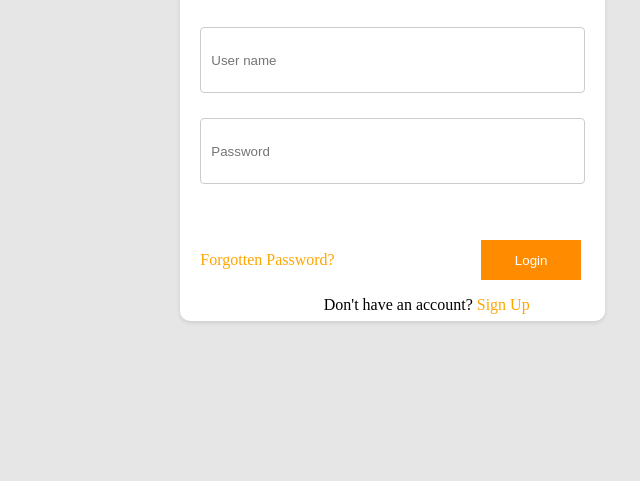
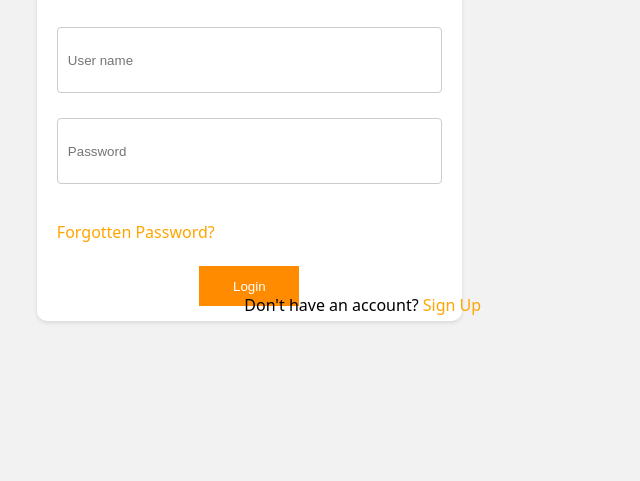
Before and after one commit to FarhanAadil196/Registration-Form, a plain HTML site: page index.html in a window 1280 px wide. Shown: the part 319-800 px from the top of the page, without its empty margins (285-925 px from the left). Drawn offline with Linux system fonts and the light colour scheme.

Commit message:
second commit

```diff
--- a/index.html
+++ b/index.html
@@ -11,7 +11,7 @@
     <style>
        body {
         background-color: rgb(230, 230, 230);
-        font-family: system-ui, -apple-system, BlinkMacSystemFont, 'Segoe UI', Roboto, Oxygen, Ubuntu, Cantarell, 'Open Sans', 'Helvetica Neue', sans-serif
+        font-family: system-ui, -apple-system, BlinkMacSystemFont, 'Segoe UI', Roboto, Oxygen, Ubuntu, Cantarell, 'Open Sans', 'Helvetica Neue', sans-serif;
     background-color: #f2f2f2;
     display: flex;
     justify-content: center;
@@ -29,7 +29,7 @@ hr{
     box-shadow: 0 2px 4px rgba(0, 0, 0, 0.1);
     width: 385px;
     height: 55%;
-    margin-left: 0%;
+    margin-left: -15%;
 }
 
 h2 {
@@ -122,7 +122,7 @@ input[type="password"] {
 }
 .down{
     margin-top: 35%;
-    margin-left: -22%;
+    margin-left: -17%;
 }
     </style>
 </head>
```
